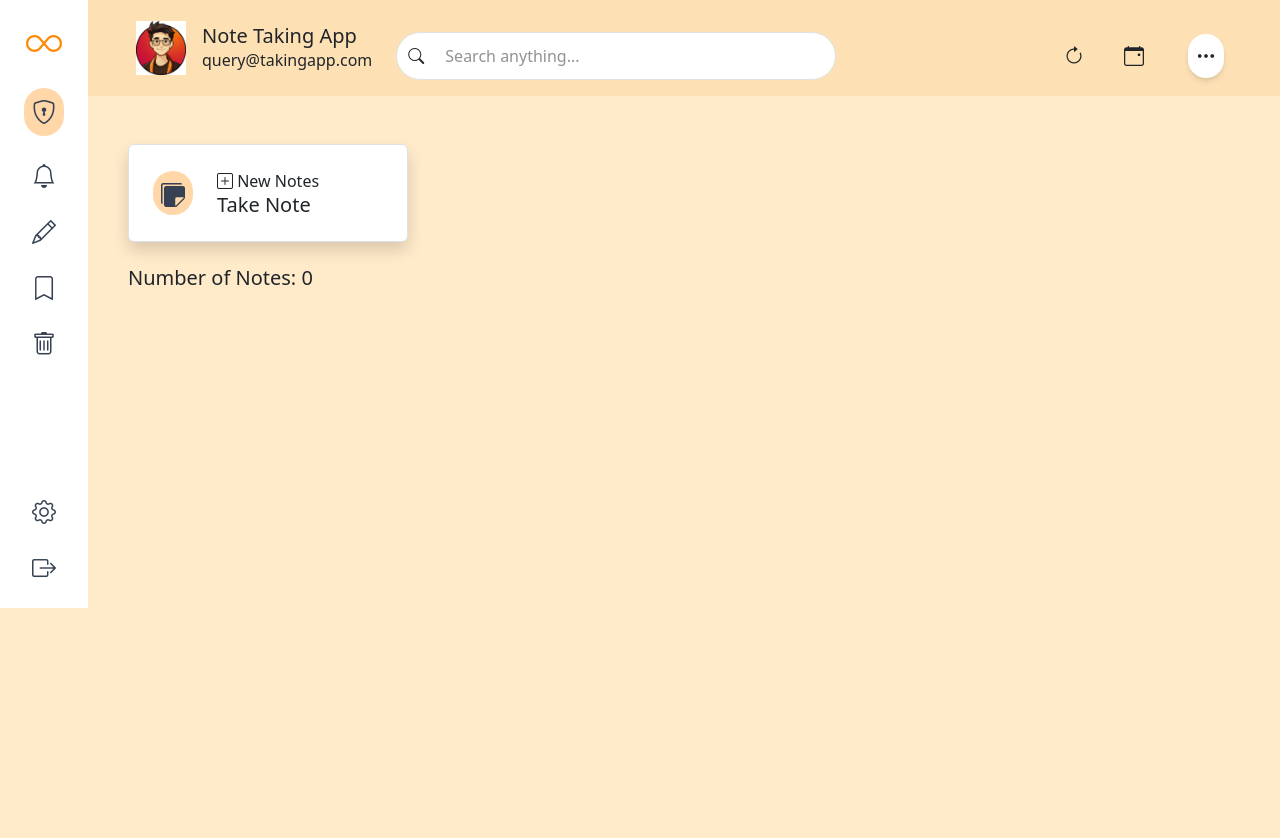
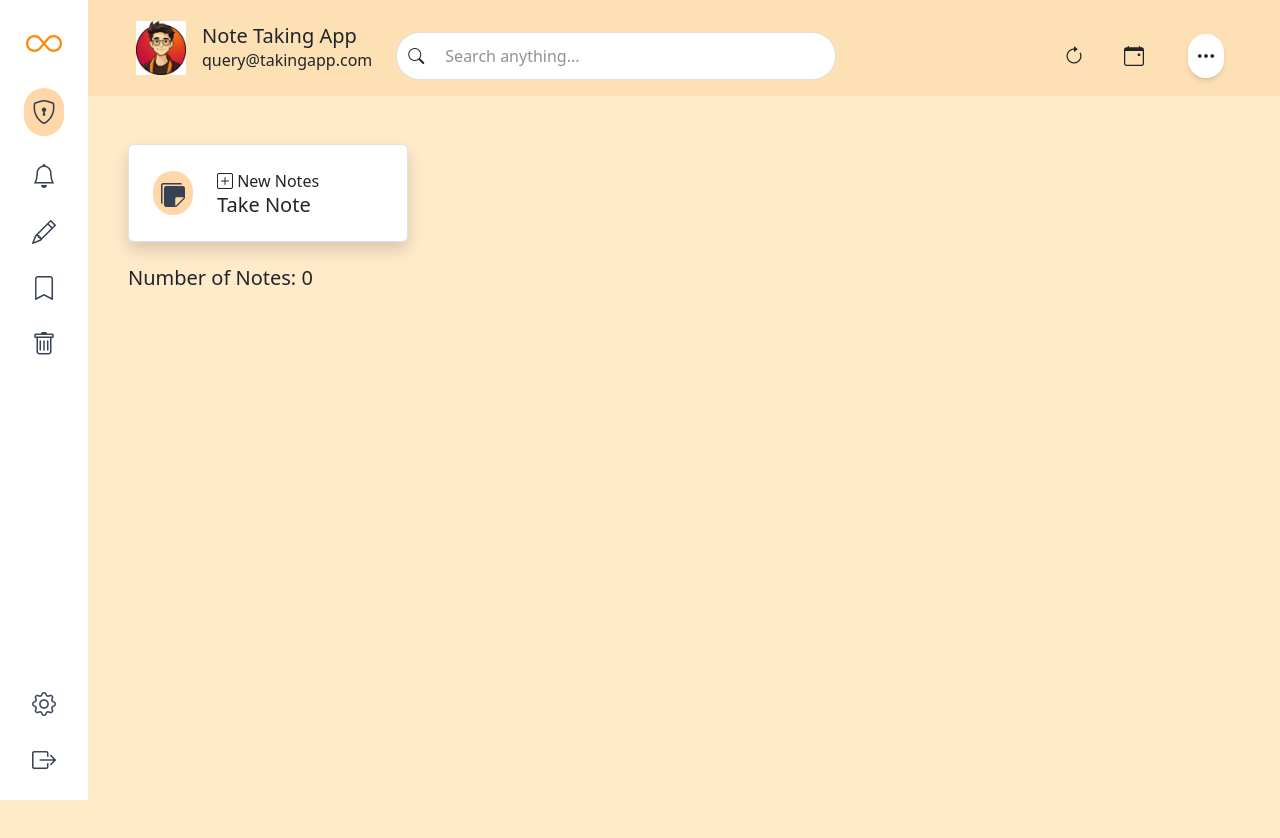
Before and after one commit to imranali2112/NoteTakingApp, an Angular app: page / in a window 1280 px wide. Shown: the top 838 px of the page. Built offline with nearby package versions, Linux system fonts and the light colour scheme.

Commit message:
set size of screen

```diff
--- a/src/app/components/body/body.component.html
+++ b/src/app/components/body/body.component.html
@@ -1,4 +1,4 @@
-<div class=" max-w-[1440px] md:mx-auto notes-components">
+<div class="notes-components">
     <div class="main-body p-2 md:p-5 ms-25 md:ms-30 min-h-screen">
         <!-- Add notes here -->
         <div (click)="openNote()"
--- a/src/app/components/header/header.component.html
+++ b/src/app/components/header/header.component.html
@@ -1,4 +1,4 @@
-<nav class="header max-w-[1440px] mx-0 mx-auto">
+<nav class="header">
     <div class="flex flex-row justify-between md:items-center ms-22 p-3 lg:ms-30 lg:mx-10 lg:p-4 lg:flex-row">
         <div class="flex flex-col sm:flex-row items-center w-full">
             <div class="flex items-center gap-3">
--- a/src/app/components/said-bar/said-bar.component.html
+++ b/src/app/components/said-bar/said-bar.component.html
@@ -1,5 +1,5 @@
 <div class="max-w-[1440px] w-22 h-full mx-auto mx-auto header fixed top-0">
-    <div class="bg-white w-22 h-scree flex flex-col items-center p-4" id="said-bar">
+    <div class="bg-white w-22 h-full flex flex-col items-center p-4" id="said-bar">
 
         <!-- Logo -->
         <div class="mt-0">
```
